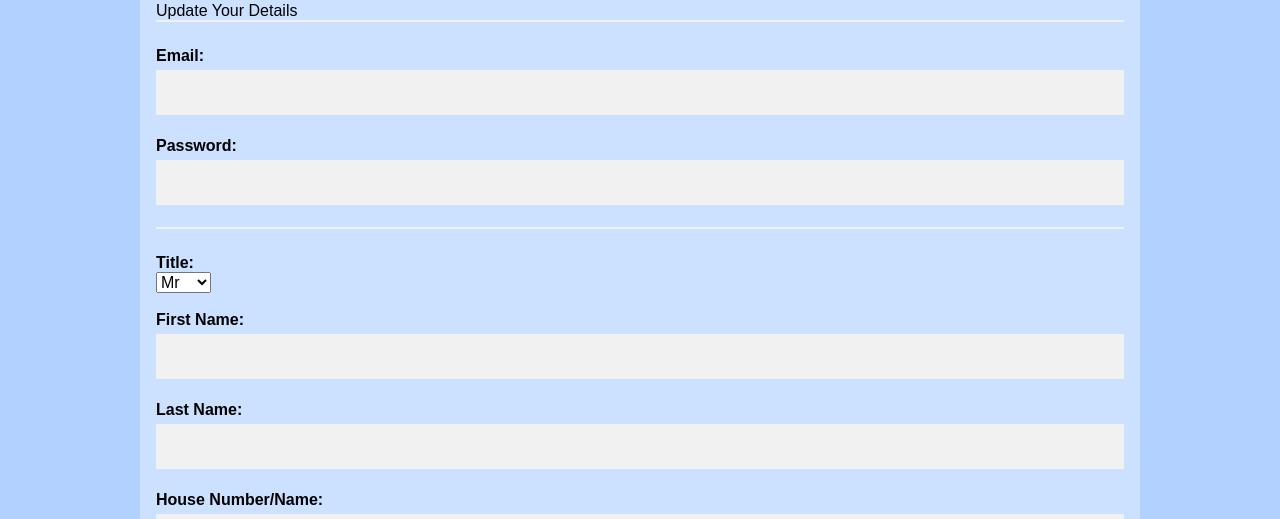
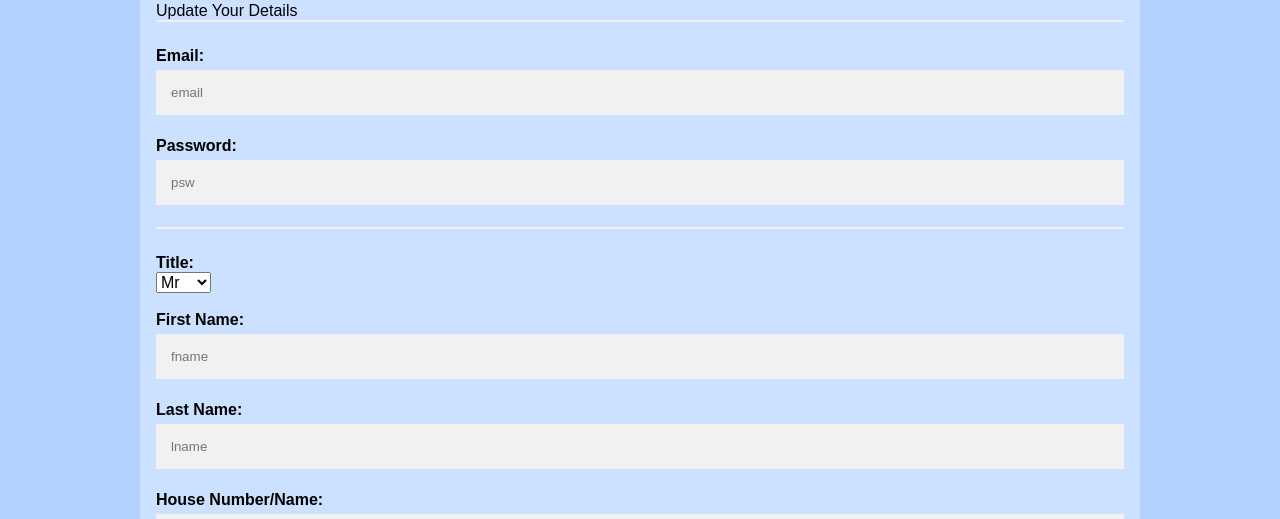
Before and after one commit to AllusInteractive/alba-cruises, an Angular app: page /users/account in a window 1280 px wide. Both pictures are taken after a click on the button "Update Details". Shown: the part 269-788 px from the top of the page. Built offline with nearby package versions, Linux system fonts and the light colour scheme; a web font is replaced by a local one.

Commit message:
removed double braces

```diff
--- a/src/app/components/users/account/account.component.html
+++ b/src/app/components/users/account/account.component.html
@@ -18,10 +18,10 @@
         <hr>
 
         <label for="email"><b>Email:</b></label>
-        <input type="text" placeholder="{{email}}" name="email">
+        <input type="text" placeholder="email" name="email">
 
         <label for="psw"><b>Password:</b></label>
-        <input type="password" placeholder="{{psw}}" name="psw">
+        <input type="password" placeholder="psw" name="psw">
         <hr>
 
         <label for="title"><b>Title:</b></label><br />
@@ -36,31 +36,31 @@
         <br />
 
         <label for="fname"><b>First Name:</b></label>
-        <input type="text" placeholder="{{fname}}" name="fname">
+        <input type="text" placeholder="fname" name="fname">
 
         <label for="lname"><b>Last Name:</b></label>
-        <input type="text" placeholder="{{lname}}" name="lname">
+        <input type="text" placeholder="lname" name="lname">
 
         <label for="houseNo"><b>House Number/Name:</b></label>
-        <input type="text" placeholder="{{houseNo}}" name="houseNo">
+        <input type="text" placeholder="houseNo" name="houseNo">
 
         <label for="streetName"><b>Street Name:</b></label>
-        <input type="text" placeholder="{{streetName}}" name="streetName">
+        <input type="text" placeholder="streetName" name="streetName">
 
         <label for="town"><b>Town/City:</b></label>
-        <input type="text" placeholder="{{town}}" name="town">
+        <input type="text" placeholder="town" name="town">
 
         <label for="county"><b>County:</b></label>
-        <input type="text" placeholder="{{county}}" name="county">
+        <input type="text" placeholder="county" name="county">
 
         <label for="country"><b>Country:</b></label>
-        <input type="text" placeholder="{{country}}" name="country">
+        <input type="text" placeholder="country" name="country">
 
         <label for="postCode"><b>Post Code:</b></label>
-        <input type="text" placeholder="{{postCode}}" name="postCode">
+        <input type="text" placeholder="postCode" name="postCode">
 
         <label for="telNo"><b>Contact Number:</b></label>
-        <input type="number" placeholder="{{telNo}}" name="telNo">
+        <input type="number" placeholder="telNo" name="telNo">
 
         <hr>
 
```
